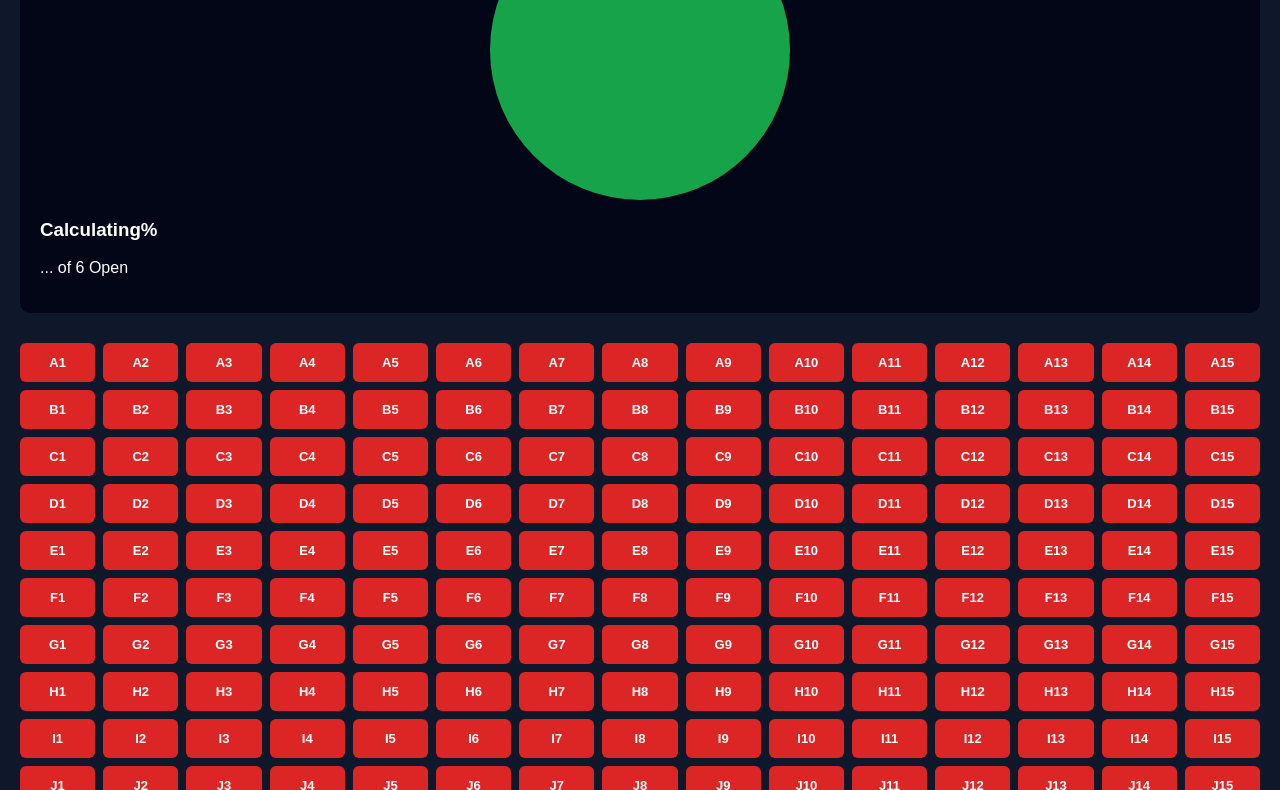
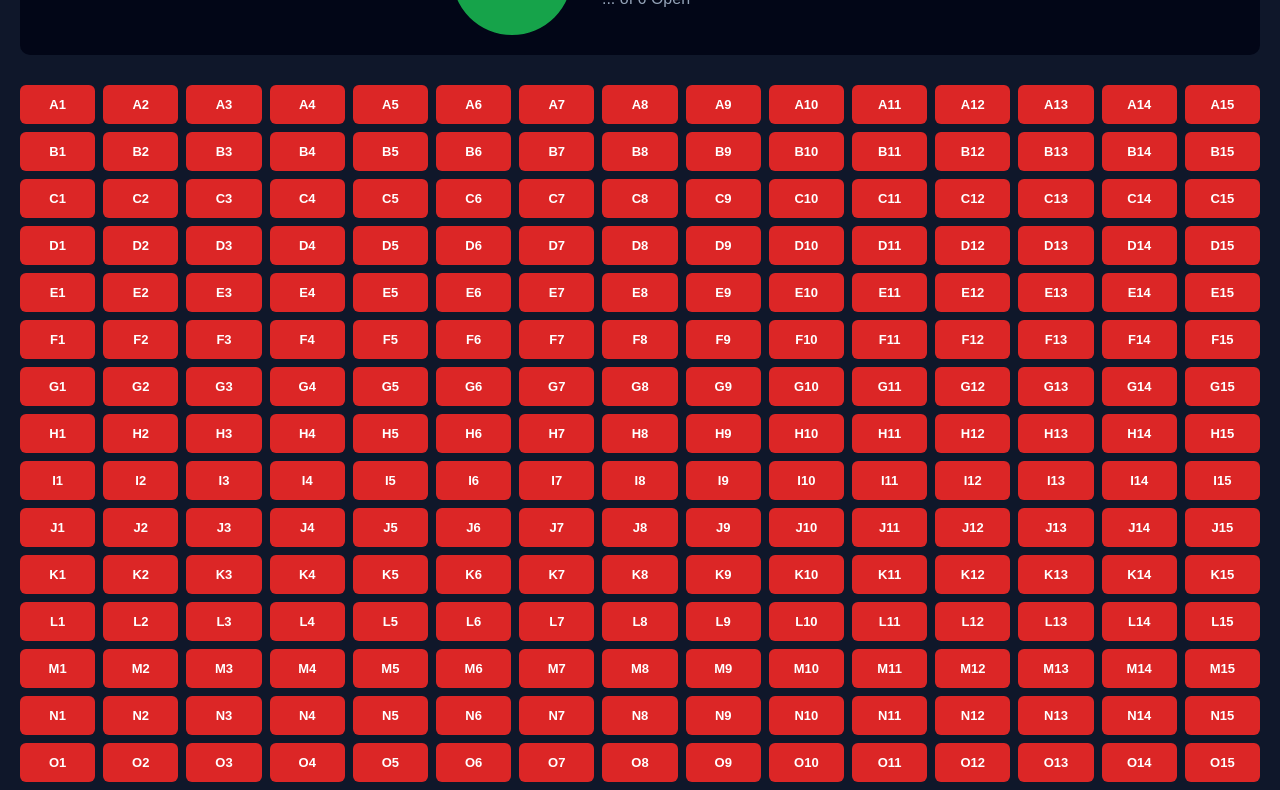
Before and after one commit to jacobgiji223/ParkingServer, a plain HTML site: page index.html in a window 1280 px wide. Shown: the part 264-1054 px from the top of the page. Drawn offline with nearby package versions, Linux system fonts and the light colour scheme; no server answers.

Commit message:
Enhance CSS with new layout and chart styles
Added styles for side-by-side layout and chart components.

```diff
--- a/style.css
+++ b/style.css
@@ -37,10 +37,35 @@
   font-size: 20px;
 }
 
-.placeholder {
-  margin-top: 8px;
+/* Side-by-Side Layout for Chart and Text */
+.stats-wrapper {
+  display: flex;
+  align-items: center;
+  justify-content: center;
+  gap: 30px;
+  margin-top: 15px;
+}
+
+.chart-container {
+  position: relative;
+  height: 120px;
+  width: 120px;
+}
+
+.stats-text {
+  text-align: left;
+}
+
+.stats-text h3 {
+  margin: 0;
+  font-size: 36px;
+  color: #16a34a; /* Green percentage text */
+}
+
+.stats-text p {
+  margin: 5px 0 0 0;
   color: #94a3b8;
-  font-style: italic;
+  font-size: 16px;
 }
 
 main {
@@ -59,5 +84,5 @@
   text-align: center;
   font-size: 13px;
   font-weight: bold;
-  background: #dc2626; /* Occupied = Red */
+  background: #dc2626; /* Changed back to RED so untracked slots look full */
 }
```
